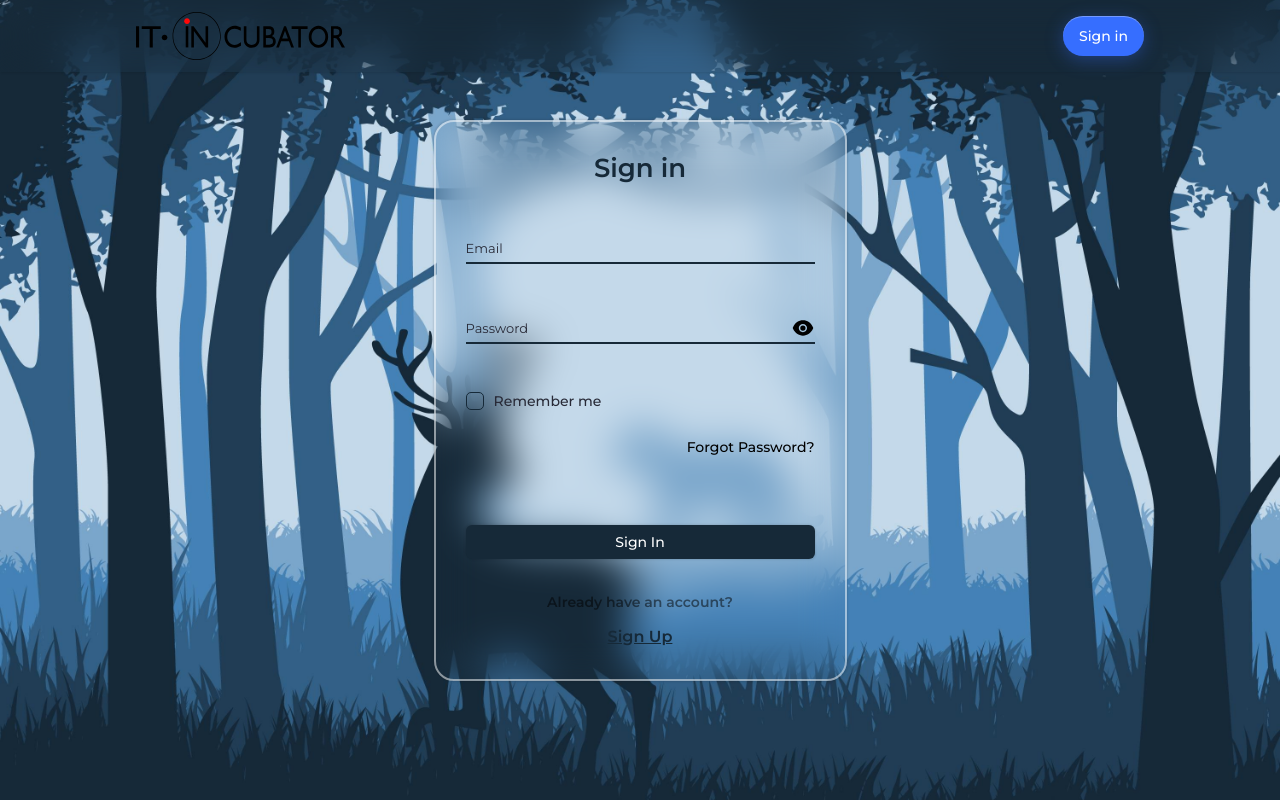
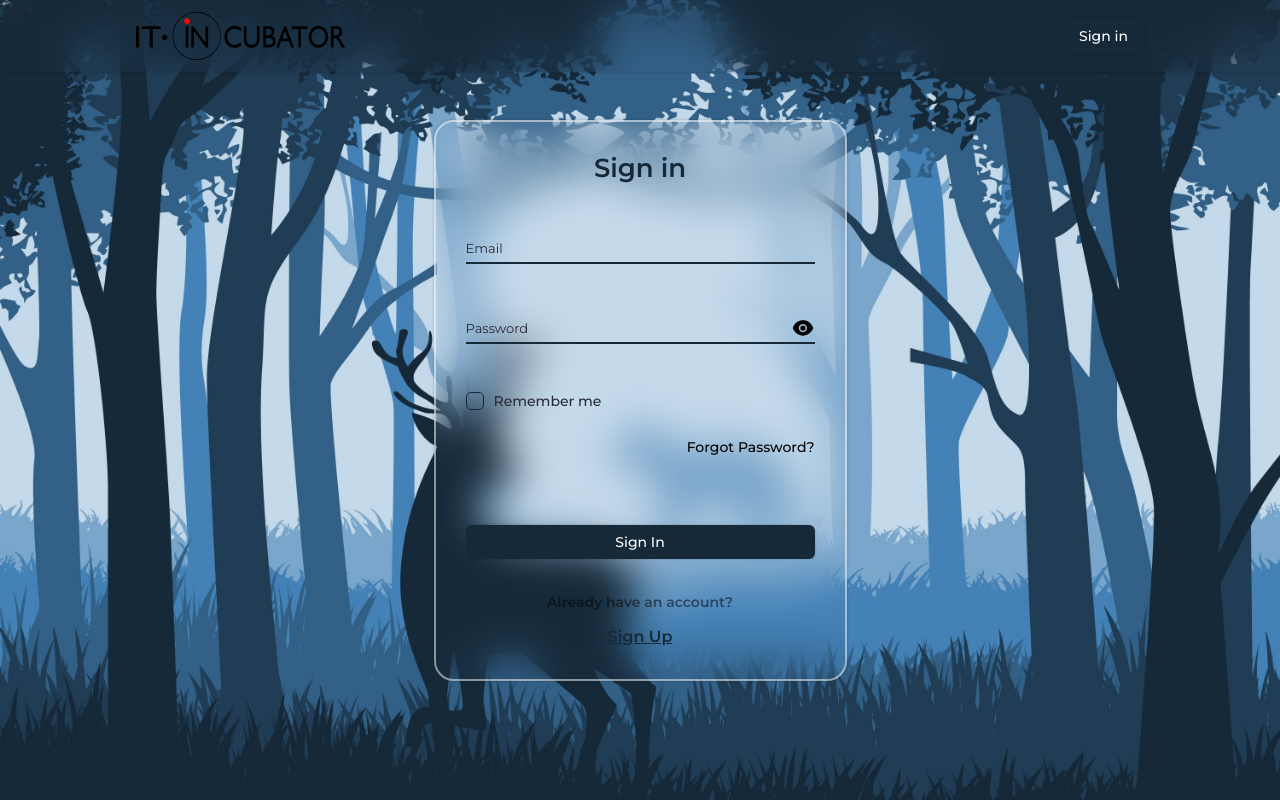
Before and after one commit to vovkahorror/learning-cards, a React (Create React App) app: page /#/login in a window 1280 px wide. Built offline with nearby package versions, Linux system fonts and the light colour scheme; no server answers.

Commit message:
refactor: button header

```diff
--- a/src/features/Header/Header.tsx
+++ b/src/features/Header/Header.tsx
@@ -4,7 +4,7 @@ import { ReactComponent as Logo } from '../../assets/img/logo.svg'
 
 import { HeaderContainer } from './header.styled'
 
-import { CustomLink } from 'common/components/CustomLink/CustomLink'
+import { Button } from 'common/components/Button/Button'
 import { Container } from 'common/components/Layout/Container'
 import { Row } from 'common/components/Layout/Row'
 import { useAppSelector } from 'common/hooks/useAppSelector'
@@ -19,13 +19,7 @@ export const Header = () => {
       <Container>
         <Row justifyContent={'space-between'} alignItems={'center'}>
           <Logo />
-          {isLoggedIn ? (
-            <ProfileMenu />
-          ) : (
-            <CustomLink variant={'contained'} to={PATH.LOGIN}>
-              Sign in
-            </CustomLink>
-          )}
+          {isLoggedIn ? <ProfileMenu /> : <Button>Sign in</Button>}
         </Row>
       </Container>
     </HeaderContainer>
```
